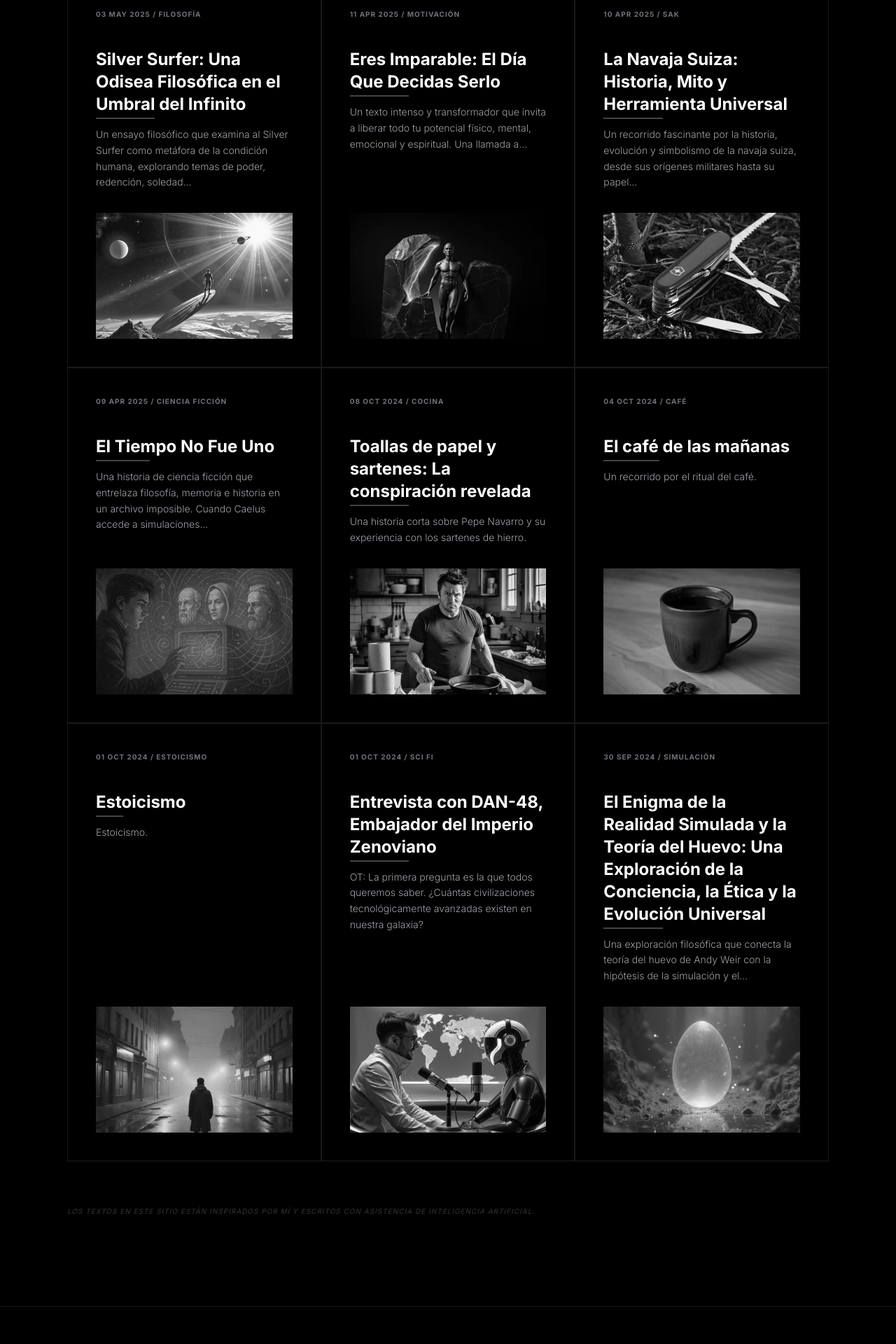
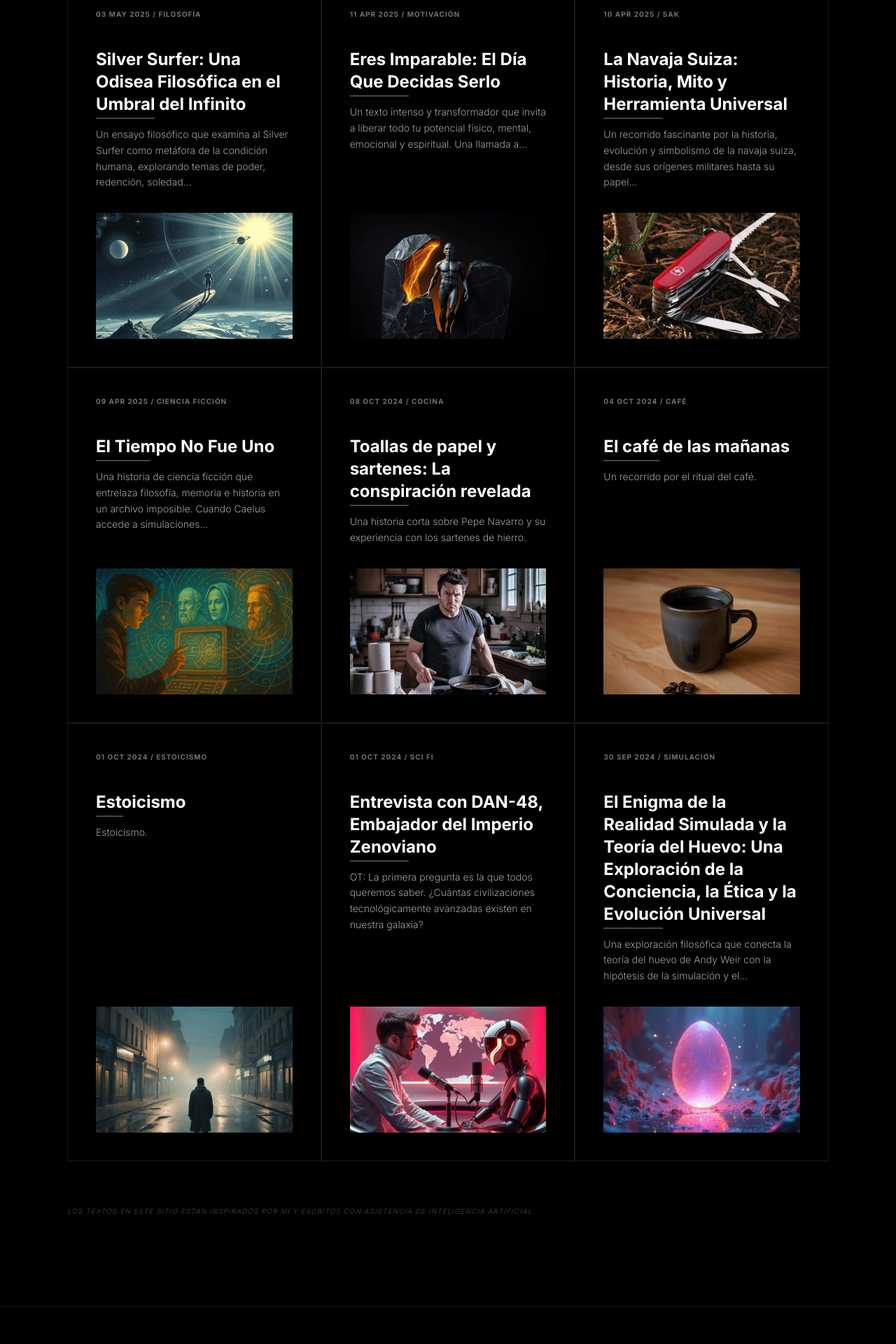
Before and after one commit to oscarttalavera/oscartalavera.com, a Jekyll site: the page built from textos.md, in a window 1280 px wide. Shown: the part 323-2243 px from the top of the page at 70% size. Built offline with Jekyll 4.4.1, drawn with Linux system fonts in a browser that asks for light colours; nearby versions of some CDN libraries.

Commit message:
Se elimina el grayscale de las imagenes de textos

```diff
--- a/textos.md
+++ b/textos.md
@@ -33,11 +33,11 @@ permalink: /textos
         {% endif %}
       </div>
       {% if post.image %}
-      <div class="w-full h-[180px] bg-black grayscale overflow-hidden mt-8">
+      <div class="w-full h-[180px] bg-black overflow-hidden mt-8">
         <div class="w-full h-full bg-cover bg-center transition-transform duration-500 group-hover:scale-110" style="background-image: url('{{ post.image }}')"></div>
       </div>
       {% else %}
-      <div class="w-full h-[180px] bg-black grayscale overflow-hidden mt-8">
+      <div class="w-full h-[180px] bg-black overflow-hidden mt-8">
         <div class="w-full h-full bg-cover bg-center transition-transform duration-500 group-hover:scale-110" style="background-image: url('/assets/img/conocimiento.jpg')"></div>
       </div>
       {% endif %}
```
